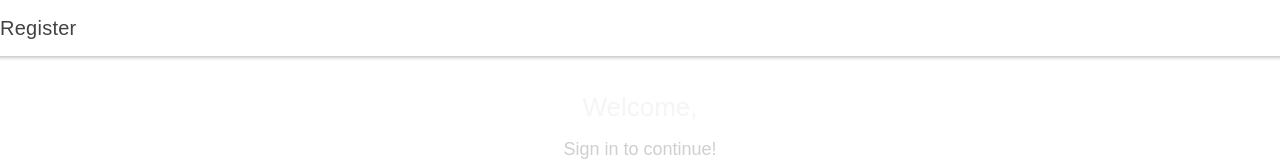
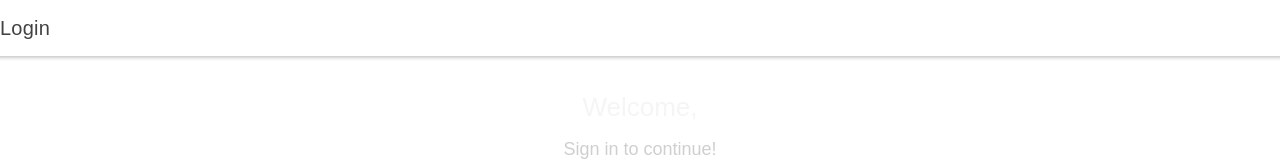
Before and after one commit to jevgenix/Task-app-React, a React (Create React App) app: page /login in a window 1280 px wide. Shown: the top 161 px of the page. Built offline with nearby package versions, Linux system fonts and the light colour scheme; no server answers.

Commit message:
comments

```diff
--- a/src/pages/Login.tsx
+++ b/src/pages/Login.tsx
@@ -43,18 +43,13 @@ async function loginUser(email: string, password: string, auth: Auth) {
 async function loginWithGoogle(auth: Auth) {
   const provider = new GoogleAuthProvider();
   provider.addScope("https://www.googleapis.com/auth/contacts.readonly");
-
   signInWithPopup(auth, provider)
     .then((result) => {
       // This gives you a Google Access Token. You can use it to access the Google API.
       //const credential = GoogleAuthProvider.credentialFromResult(result);
       //const token = credential.accessToken;
-
-      // The signed-in user info.
       window.location.href = "/tab1";
-
       const user = result.user;
-      // ...
     })
     .catch((error) => {
       // Handle Errors here.
@@ -64,7 +59,6 @@ async function loginWithGoogle(auth: Auth) {
       const email = error.email;
       // The AuthCredential type that was used.
       const credential = GoogleAuthProvider.credentialFromError(error);
-      // ...
     });
 }
 
@@ -87,8 +81,6 @@ const Login: React.FC = () => {
     const res = await loginUser(email, password, auth);
     if (res) {
       toast("You have logged successfully");
-      // OK
-
       window.location.href = "/tab1";
     }
     setBusy(false);
@@ -99,7 +91,7 @@ const Login: React.FC = () => {
     <IonPage>
       <IonHeader>
         <IonToolbar>
-          <IonTitle>Register</IonTitle>
+          <IonTitle>Login</IonTitle>
         </IonToolbar>
       </IonHeader>
       {/* Loader */}
```
